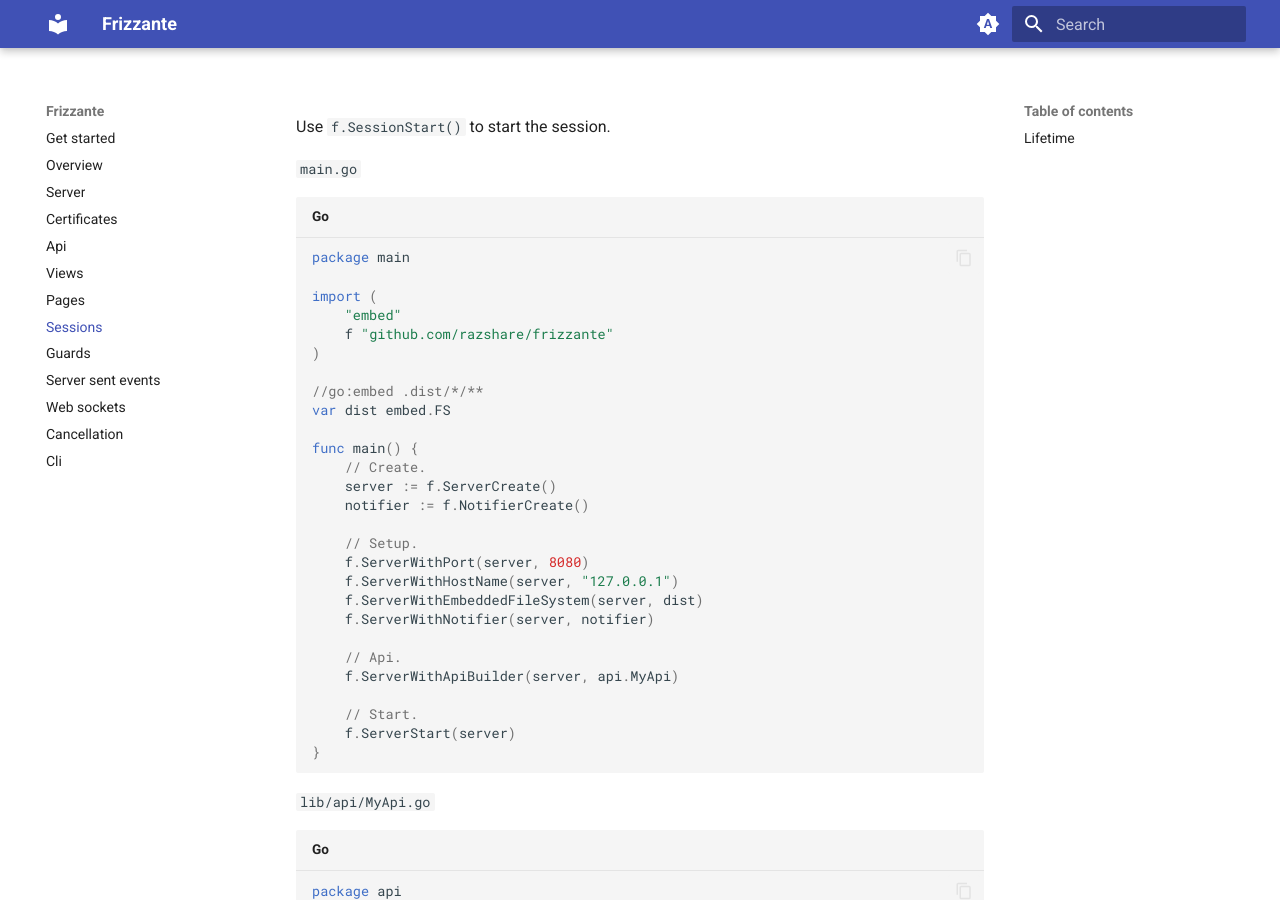
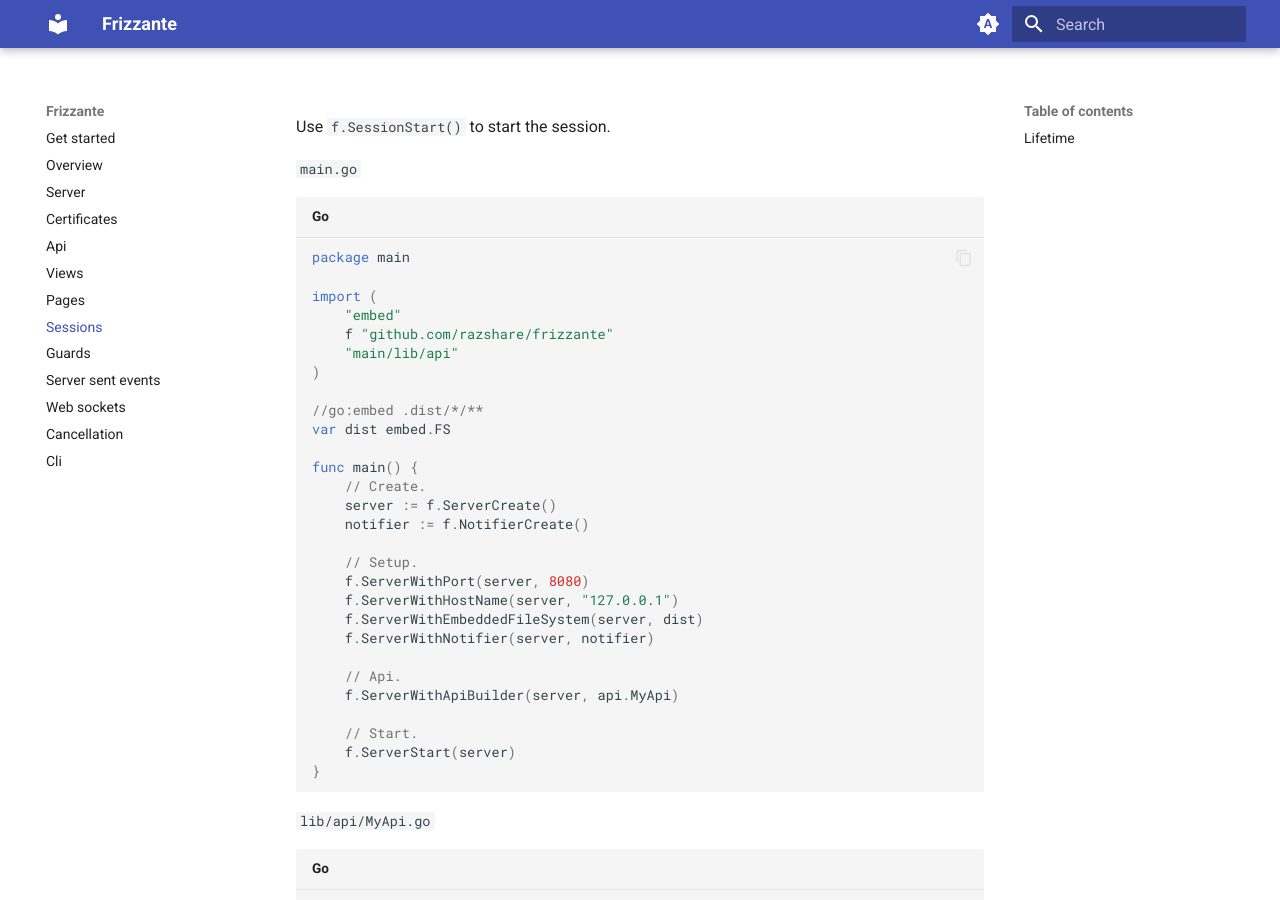
Before and after one commit to razshare/frizzante-docs, an MkDocs documentation site: the page built from docs/sessions.md, in a window 1280 px wide and 900 px high. Built offline with MkDocs 1.6.1 and Material for MkDocs 9.7.7, drawn with Linux system fonts in a browser that asks for light colours.

Commit message:
chore(docs): update missing dependencies.

```diff
--- a/docs/cancellation.md
+++ b/docs/cancellation.md
@@ -12,6 +12,7 @@
 import (
 	"embed"
 	f "github.com/razshare/frizzante"
+	"main/lib/api"
 )
 
 //go:embed .dist/*/**
--- a/docs/guards.md
+++ b/docs/guards.md
@@ -11,6 +11,7 @@
 import (
 	"embed"
 	f "github.com/razshare/frizzante"
+	"main/lib/api"
 )
 
 //go:embed .dist/*/**
--- a/docs/pages.md
+++ b/docs/pages.md
@@ -23,6 +23,7 @@
 import (
 	"embed"
 	f "github.com/razshare/frizzante"
+	"main/lib/pages"
 )
 
 //go:embed .dist/*/**
--- a/docs/server-sent-events.md
+++ b/docs/server-sent-events.md
@@ -7,6 +7,7 @@
 import (
 	"embed"
 	f "github.com/razshare/frizzante"
+	"main/lib/api"
 )
 
 //go:embed .dist/*/**
--- a/docs/sessions.md
+++ b/docs/sessions.md
@@ -8,6 +8,7 @@
 import (
 	"embed"
 	f "github.com/razshare/frizzante"
+	"main/lib/api"
 )
 
 //go:embed .dist/*/**
--- a/docs/web-sockets.md
+++ b/docs/web-sockets.md
@@ -7,6 +7,7 @@
 import (
 	"embed"
 	f "github.com/razshare/frizzante"
+	"main/lib/api"
 )
 
 //go:embed .dist/*/**
```
Also changed, not shown: other parts of docs/sessions.md (+0 -1 lines).
